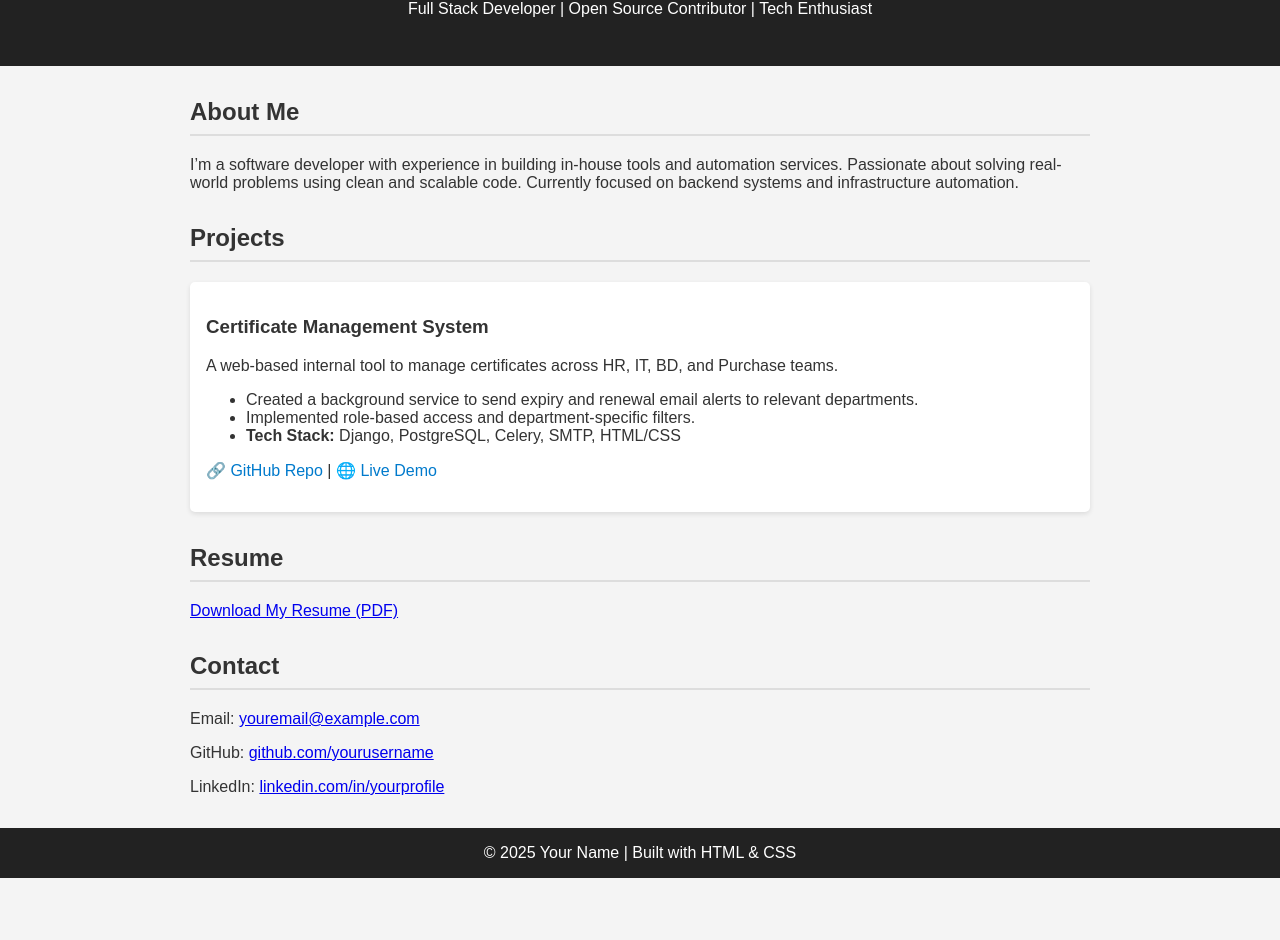
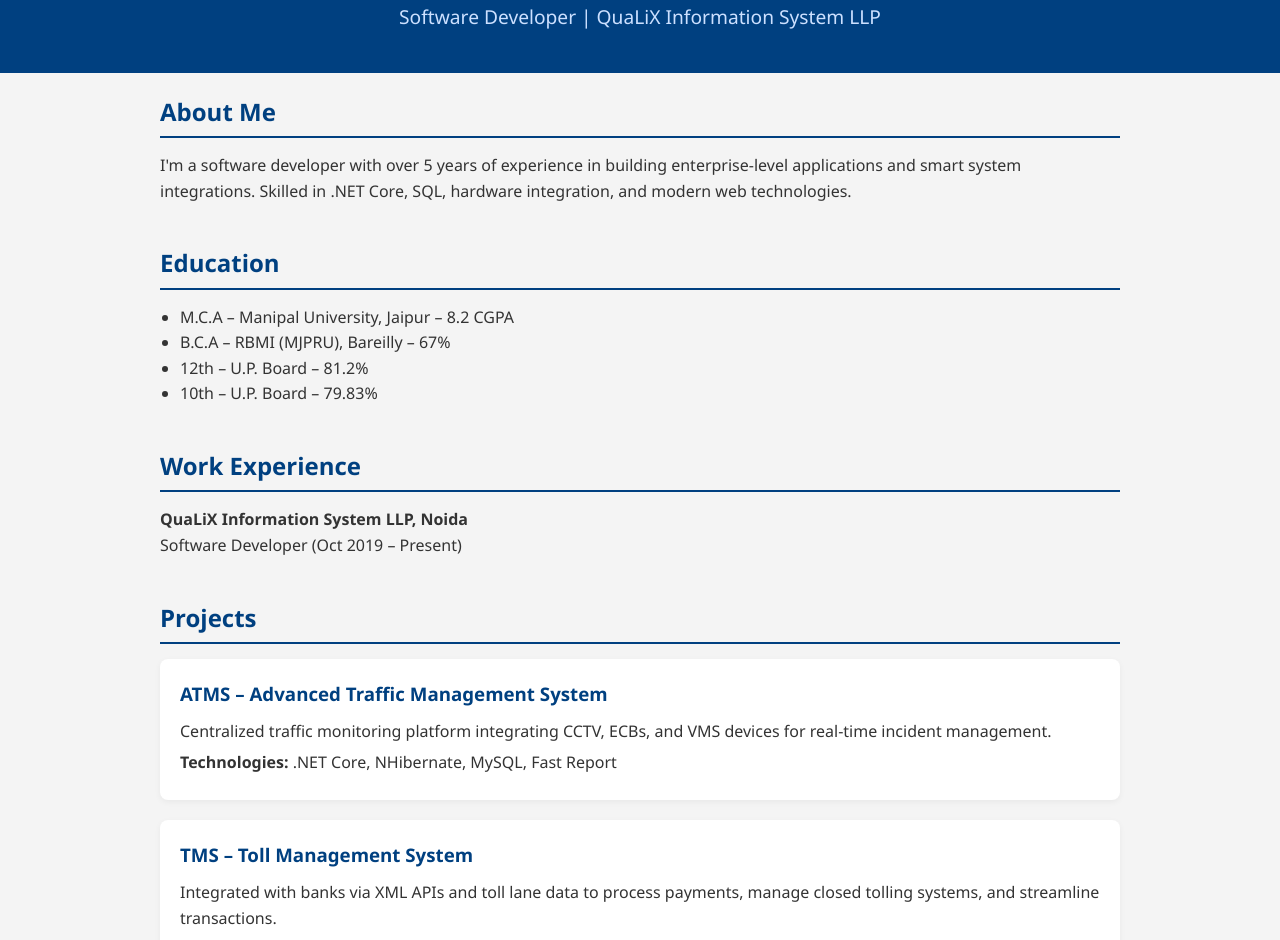
Before and after one commit to Udddeshya/portfolio, a plain HTML site: page index.html in a window 1280 px wide. Shown: the part 112-1052 px from the top of the page. Before the commit the page ends 990 px from the top, so only its background shows below. Drawn offline with Linux system fonts and the light colour scheme.

Commit message:
Update index.html

```diff
--- a/index.html
+++ b/index.html
@@ -3,100 +3,159 @@
 <head>
   <meta charset="UTF-8" />
   <meta name="viewport" content="width=device-width, initial-scale=1.0"/>
-  <title>Your Name | Portfolio</title>
+  <title>Portfolio | Software Developer</title>
   <style>
-    body {
-      font-family: Arial, sans-serif;
-      background-color: #f4f4f4;
+    :root {
+      --primary: #004080;
+      --secondary: #f4f4f4;
+      --text: #333;
+      --card-bg: #fff;
+    }
+
+    * {
       margin: 0;
       padding: 0;
-      color: #333;
+      box-sizing: border-box;
     }
+
+    body {
+      font-family: 'Segoe UI', sans-serif;
+      background-color: var(--secondary);
+      color: var(--text);
+      line-height: 1.6;
+    }
+
     header {
-      background-color: #222;
-      color: white;
-      padding: 2rem;
+      background: var(--primary);
+      color: #fff;
+      padding: 40px 20px;
       text-align: center;
     }
+
+    header h1 {
+      font-size: 2.5rem;
+      margin-bottom: 10px;
+    }
+
+    header p {
+      font-size: 1.2rem;
+      color: #cce0ff;
+    }
+
+    .container {
+      max-width: 1000px;
+      margin: auto;
+      padding: 20px;
+    }
+
     section {
-      max-width: 900px;
-      margin: 2rem auto;
-      padding: 0 1rem;
+      margin-bottom: 40px;
     }
+
     h2 {
-      border-bottom: 2px solid #ddd;
-      padding-bottom: 0.5rem;
+      color: var(--primary);
+      margin-bottom: 15px;
+      border-bottom: 2px solid var(--primary);
+      padding-bottom: 5px;
     }
-    .project {
-      background-color: white;
-      padding: 1rem;
-      margin-bottom: 1.5rem;
-      border-radius: 5px;
-      box-shadow: 0 2px 5px rgba(0,0,0,0.1);
+
+    ul {
+      padding-left: 20px;
     }
-    .project a {
-      color: #007acc;
-      text-decoration: none;
+
+    .project-card {
+      background: var(--card-bg);
+      padding: 20px;
+      border-radius: 8px;
+      box-shadow: 0 2px 6px rgba(0, 0, 0, 0.05);
+      margin-bottom: 20px;
     }
-    .project a:hover {
-      text-decoration: underline;
+
+    .project-card h3 {
+      margin-bottom: 10px;
+      color: var(--primary);
     }
+
+    .project-card p {
+      margin-bottom: 5px;
+    }
+
     footer {
-      background-color: #222;
+      background: var(--primary);
       color: white;
       text-align: center;
-      padding: 1rem;
-      margin-top: 2rem;
+      padding: 15px;
+      font-size: 0.9rem;
+    }
+
+    @media (max-width: 600px) {
+      header h1 {
+        font-size: 2rem;
+      }
     }
   </style>
 </head>
 <body>
-
   <header>
     <h1>Your Name</h1>
-    <p>Full Stack Developer | Open Source Contributor | Tech Enthusiast</p>
+    <p>Software Developer | QuaLiX Information System LLP</p>
   </header>
 
-  <section>
-    <h2>About Me</h2>
-    <p>I’m a software developer with experience in building in-house tools and automation services. Passionate about solving real-world problems using clean and scalable code. Currently focused on backend systems and infrastructure automation.</p>
-  </section>
+  <div class="container">
+    <section>
+      <h2>About Me</h2>
+      <p>
+        I'm a software developer with over 5 years of experience in building enterprise-level applications and smart system integrations.
+        Skilled in .NET Core, SQL, hardware integration, and modern web technologies.
+      </p>
+    </section>
 
-  <section>
-    <h2>Projects</h2>
+    <section>
+      <h2>Education</h2>
+      <ul>
+        <li>M.C.A – Manipal University, Jaipur – 8.2 CGPA</li>
+        <li>B.C.A – RBMI (MJPRU), Bareilly – 67%</li>
+        <li>12th – U.P. Board – 81.2%</li>
+        <li>10th – U.P. Board – 79.83%</li>
+      </ul>
+    </section>
 
-    <div class="project">
-      <h3>Certificate Management System</h3>
-      <p>A web-based internal tool to manage certificates across HR, IT, BD, and Purchase teams.</p>
-      <ul>
-        <li>Created a background service to send expiry and renewal email alerts to relevant departments.</li>
-        <li>Implemented role-based access and department-specific filters.</li>
-        <li><strong>Tech Stack:</strong> Django, PostgreSQL, Celery, SMTP, HTML/CSS</li>
-      </ul>
-      <p>
-        🔗 <a href="#">GitHub Repo</a> |
-        🌐 <a href="#">Live Demo</a>
-      </p>
-    </div>
+    <section>
+      <h2>Work Experience</h2>
+      <p><strong>QuaLiX Information System LLP, Noida</strong><br/>Software Developer (Oct 2019 – Present)</p>
+    </section>
 
-    <!-- Add more projects similarly -->
-  </section>
+    <section>
+      <h2>Projects</h2>
 
-  <section>
-    <h2>Resume</h2>
-    <p><a href="your_resume.pdf" target="_blank">Download My Resume (PDF)</a></p>
-  </section>
+      <div class="project-card">
+        <h3>ATMS – Advanced Traffic Management System</h3>
+        <p>Centralized traffic monitoring platform integrating CCTV, ECBs, and VMS devices for real-time incident management.</p>
+        <p><strong>Technologies:</strong> .NET Core, NHibernate, MySQL, Fast Report</p>
+      </div>
 
-  <section>
-    <h2>Contact</h2>
-    <p>Email: <a href="mailto:youremail@example.com">youremail@example.com</a></p>
-    <p>GitHub: <a href="https://github.com/yourusername" target="_blank">github.com/yourusername</a></p>
-    <p>LinkedIn: <a href="https://linkedin.com/in/yourprofile" target="_blank">linkedin.com/in/yourprofile</a></p>
-  </section>
+      <div class="project-card">
+        <h3>TMS – Toll Management System</h3>
+        <p>Integrated with banks via XML APIs and toll lane data to process payments, manage closed tolling systems, and streamline transactions.</p>
+        <p><strong>Technologies:</strong> .NET Core, SQL Server, XML APIs</p>
+      </div>
+
+      <div class="project-card">
+        <h3>CMS – Central Monitoring System</h3>
+        <p>Web-based system for centralized control and monitoring of multiple hardware devices with alert mechanisms and status reporting.</p>
+        <p><strong>Technologies:</strong> Angular, .NET Core, SignalR, MySQL</p>
+      </div>
+
+      <div class="project-card">
+        <h3>Monkey Minder – Fantasy Cricket Game</h3>
+        <p>Fun and strategic fantasy cricket platform with team creation, player scoring, and performance-based points system.</p>
+        <p><strong>Technologies:</strong> Python, SQLite, Flask</p>
+      </div>
+    </section>
+  </div>
 
   <footer>
-    &copy; 2025 Your Name | Built with HTML & CSS
+    &copy; 2025 Your Name | All Rights Reserved
   </footer>
-
 </body>
 </html>
```
